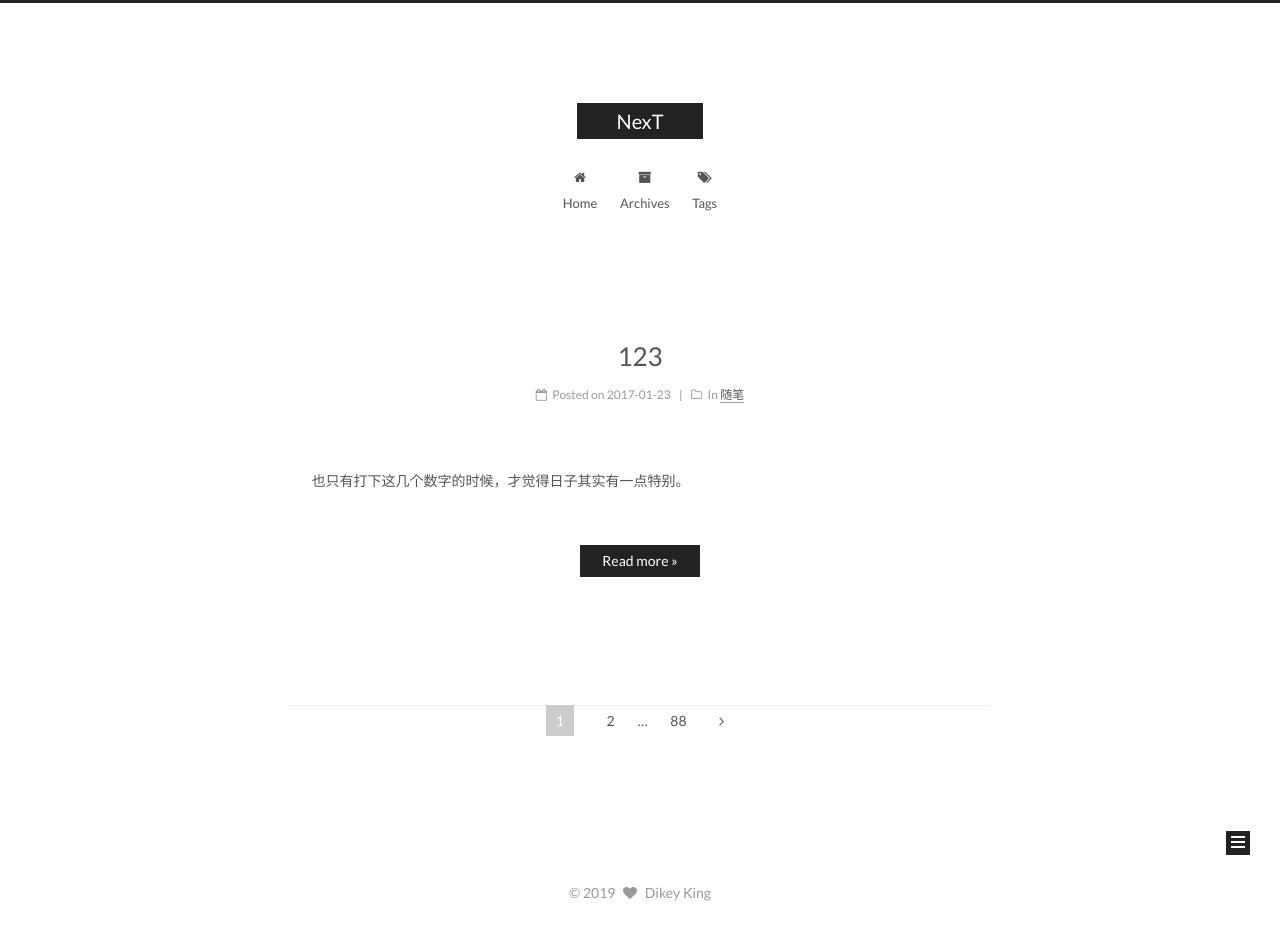
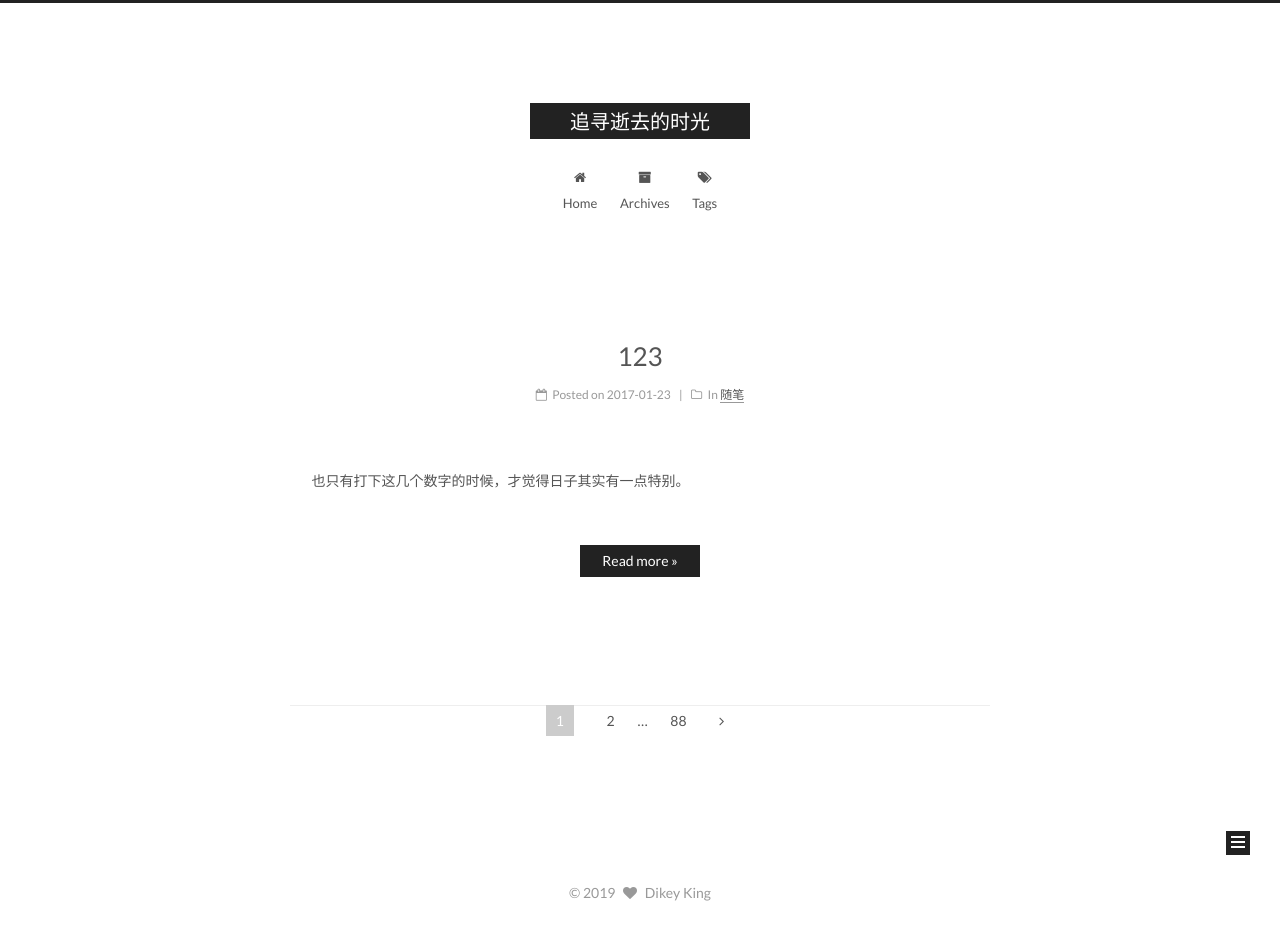
Before and after one commit to DikeyKing/dikeyking.github.io, a Jekyll site: the page built from index.html, in a window 1280 px wide. Built offline with Jekyll 4.4.1, drawn with Linux system fonts in a browser that asks for light colours; the list of posts is cut into pages by our own code.

Commit message:
change setting

```diff
--- a/_config.yml
+++ b/_config.yml
@@ -4,7 +4,7 @@
 # ---------------------------------------------------------------
 
 # Site
-title: NexT
+title: 追寻逝去的时光
 subtitle:
 description:
 author: Dikey King
@@ -305,7 +305,7 @@ excerpt_description: true
 # Please use <!-- more --> in the post to control excerpt accurately.
 auto_excerpt:
   enable: false
-  length: 150
+  length: 1500
 
 # Post meta display settings
 post_meta:
```
